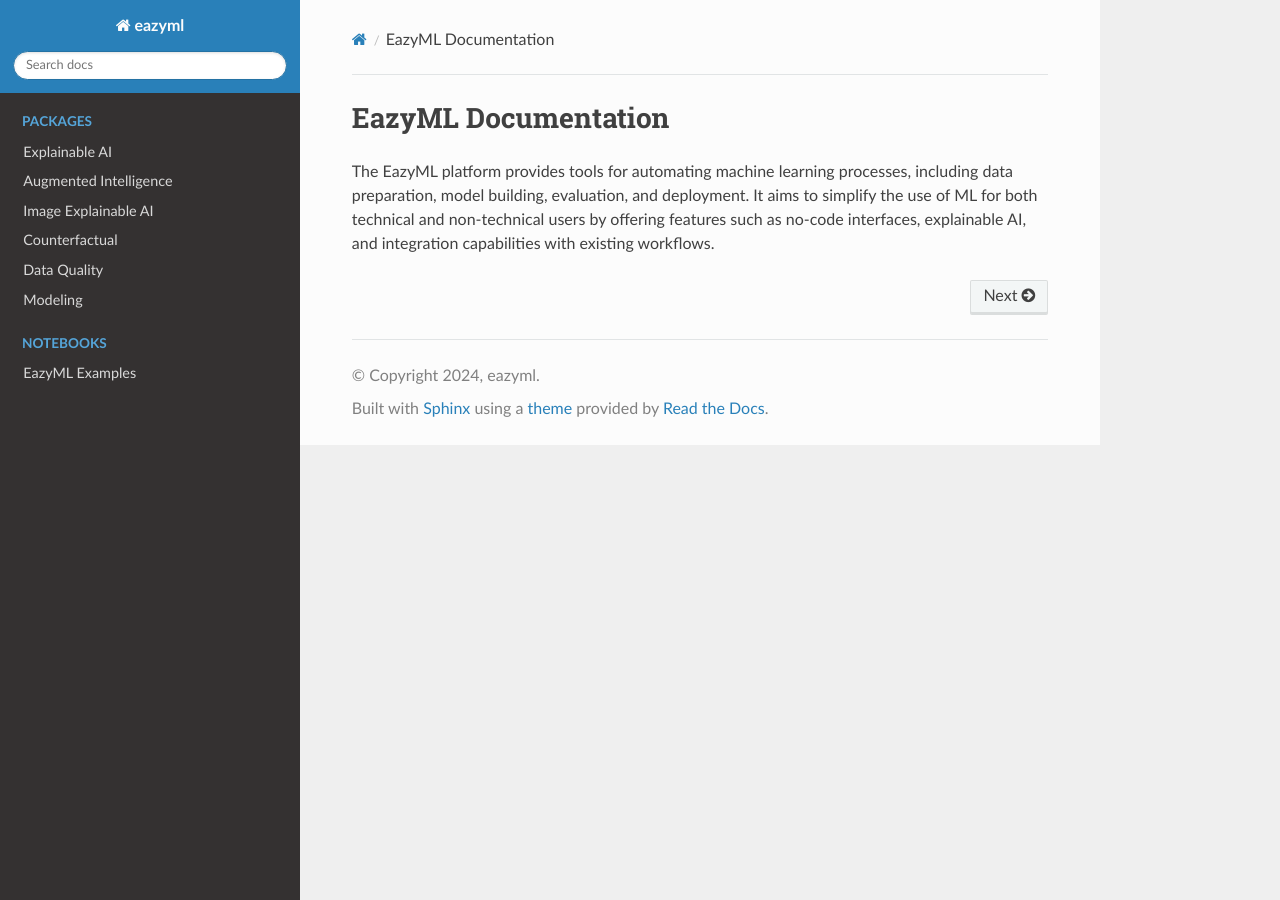
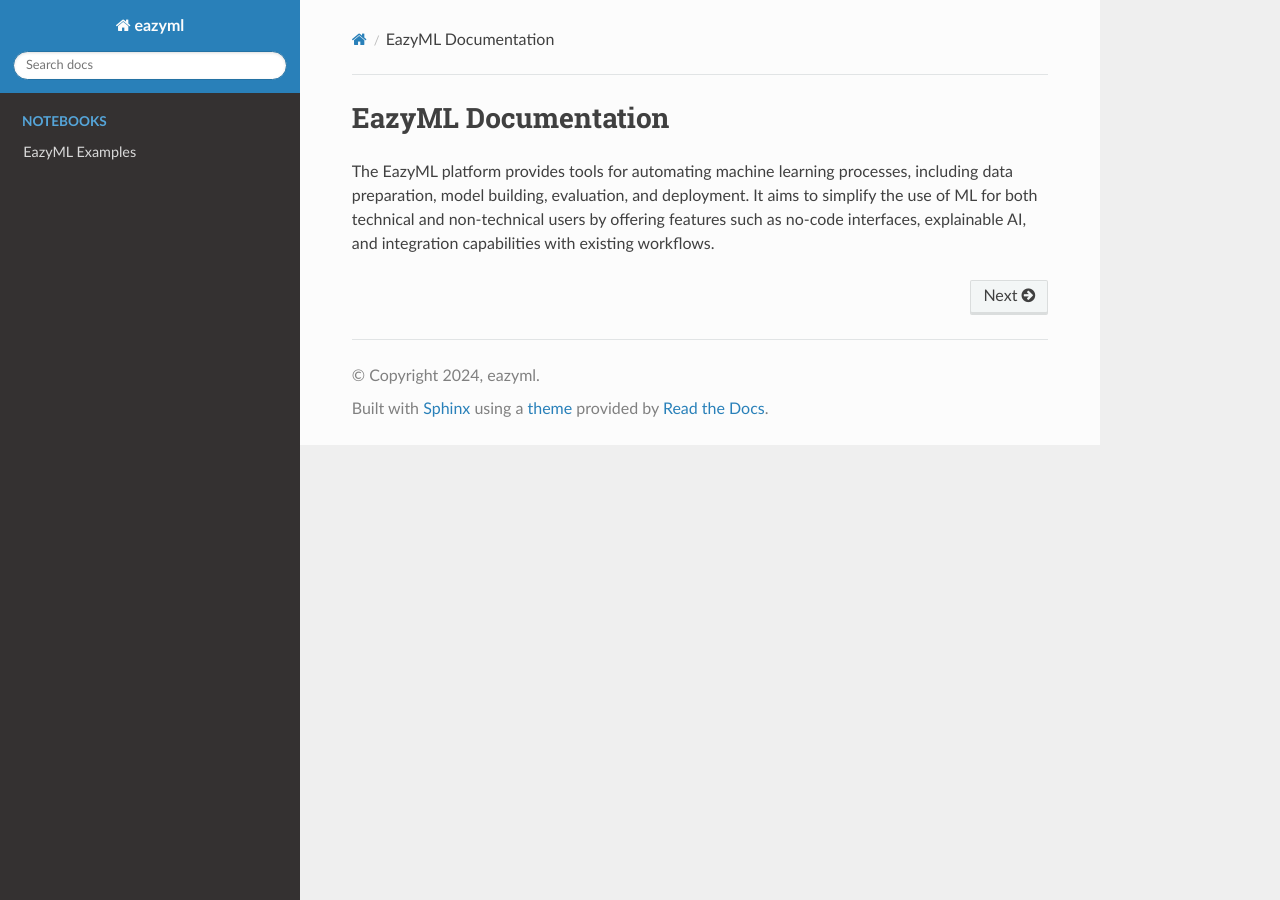
Before and after one commit to shubham-eazyml/eazyml_docs, a Sphinx documentation site: the page built from docs/index.rst, in a window 1280 px wide. Built offline with Sphinx 7.4.7 and the Read the Docs theme 3.1.0, drawn with Linux system fonts in a browser that asks for light colours.

Commit message:
modified confi file

```diff
--- a/docs/index.rst
+++ b/docs/index.rst
@@ -13,18 +13,6 @@ users by offering features such as no-code interfaces, explainable AI,
 and integration capabilities with existing workflows.
 
 
-.. toctree::
-   :caption: packages
-   :maxdepth: 2
-   :hidden:
-
-   Explainable AI <packages/eazyml_xai.rst>
-   Augmented Intelligence <packages/eazyml_augi.rst>
-   Image Explainable AI <packages/eazyml_xai_image.rst>
-   Counterfactual <packages/eazyml_cf.rst>
-   Data Quality <packages/eazyml_dq.rst>
-   Modeling <packages/eazyml_model.rst>
-
 
 .. toctree::
    :caption: NOTEBOOKS
--- a/docs/notebooks/eazyml_notebook.rst
+++ b/docs/notebooks/eazyml_notebook.rst
@@ -12,6 +12,3 @@ sample apps, and resources for testing out EazyML apis.
    :maxdepth: 2
 
    Augmented Intelligence <augi.rst>
-   Explainable AI <xai.rst>
-   Image Explainable AI <image_xai.rst>
-   Counterfactual <counterfactual.rst>
```
